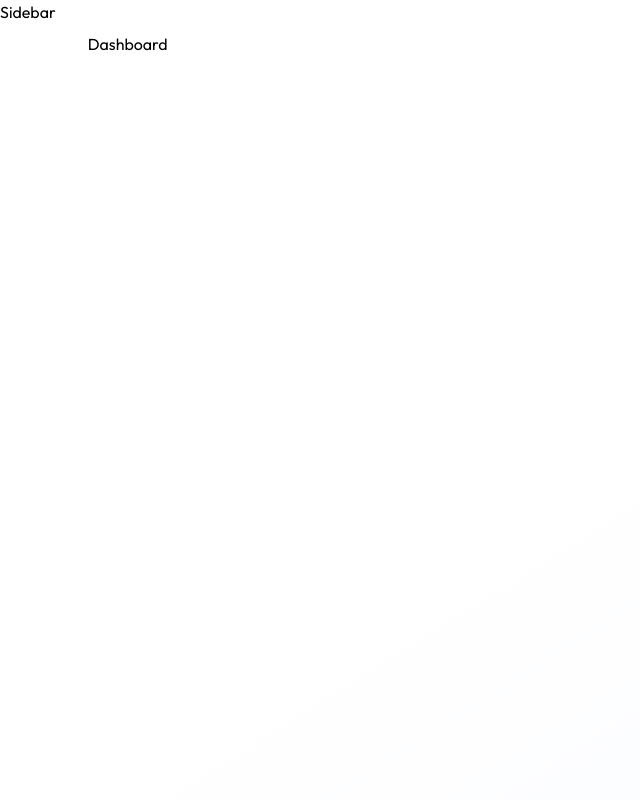
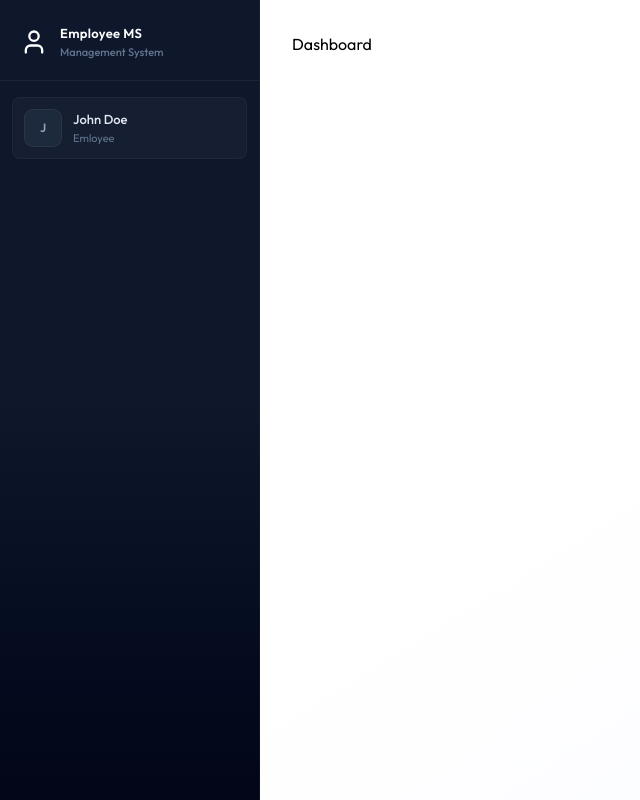
Before and after one commit to junaid0x/EMS, a React (Vite) app in the folder client/: page /dashboard in a window 1280 px wide. Shown: the whole page, without its empty margins (0-640 px from the left). Built offline with nearby package versions, Linux system fonts and the light colour scheme.

Commit message:
Add Sidebar component and integrate it into Layout

```diff
--- /dev/null
+++ b/client/src/components/Sidebar.jsx
@@ -0,0 +1,95 @@
+import { useEffect, useState } from 'react'
+import {useLocation} from 'react-router-dom'
+import { dummyProfileData } from '../assets/assets'
+import { MenuIcon, UserIcon, XIcon } from 'lucide-react'
+
+const Sidebar = () => {
+  const {pathname} = useLocation()
+  const [userName, setUserName]= useState('')
+  const [mobileOpen, setMobileOpen]= useState(false)
+
+  useEffect(()=>{
+    setUserName(dummyProfileData.firstName + " " + dummyProfileData.lastName)
+  },[])
+
+   // close mobile sidebar on route change
+
+  useEffect(()=>{
+    setMobileOpen(false)
+  },[pathname])
+
+  const role = "" || "Employee";
+
+  const sidebarContent = (
+    <>
+      {/* {Brand Header} */}
+        <div className='px-5 pt-6 border-b border-white/6 pb-5'>
+          <div className='flex items-center justify-between'>
+              <div className='flex items-center gap-3'>
+                  <UserIcon  className='text-white size-7'/>
+                  <div>
+                    <p className='font-semibold text-[13px] text-white tracking-wide'>Employee MS</p>
+                    <p className='text-[11px] text-slate-500 font-medium'>Management System</p>
+                  </div>
+              </div>
+              {/* {Close button on mobile} */}
+              <button onClick={()=>setMobileOpen(false)} className='lg:hidden text-slate-400 hover:text-white p-1'>
+                <XIcon size={20}/>
+              </button>
+          </div>
+        </div>
+
+
+      {/* {User Profile Card} */}
+      {userName && (
+          <div className='mx-3 mt-4 mb-1 p-3 rounded-lg bg-white/3 border border-white/4'>
+            <div className='flex items-center gap-3'>
+              <div className='w-9 h-9 rounded-lg bg-slate-800 flex items-center justify-center ring-1 ring-white/10 shrink-0'>
+                <span className='text-slate-400 text-xs font-semibold'>
+                  {userName.charAt(0).toUpperCase()}
+                </span>
+              </div>
+              <div className='min-w-0'>
+                <p className='text-[13px] font-medium text-slate-200 truncate'>{userName}</p>
+                <p className='text-[11px] text-slate-500 truncate'>{role === "ADMIN"? "Administrator" : "Emloyee"}</p>
+              </div>
+            </div>
+          </div>
+      )}
+
+
+      {/* {Section Label} */}
+
+      {/* {Navigation List} */}
+
+      {/* {Logout} */}
+    </>
+  )
+
+  return (
+    <>
+      {/* {Mobile Hamburger button} */}
+      <button onClick={()=>setMobileOpen(true)} className='lg:hidden fixed top-4 left-4 z-50 p-2 bg-slate-900 texxt-white rounded-lg shadow-lg border border-white/10'>
+        <MenuIcon size={20}/>
+      </button>
+
+      {/* Mobile overlay */}
+      {mobileOpen && <div className='lg:hidden fixed inset-0 bg-black/60 backdrop-blur-sm z-440' onClick={()=>setMobileOpen(false)} />}
+
+      {/* {Sidebar - Desktop} */}
+      <aside className='hidden lg:flex flex-col h-full w-[260px] bg-linear-to-b from-slate-900 via-slate-900 to-slate-950 text-white shrink-0 border-r border-white/4'>
+        {sidebarContent}
+      </aside>
+
+      {/* {Sidebar - Mobile} */}
+      <aside className={`lg:hidden fixed inset-y-0 left-0 w-72 bg-linear-to-b from-slate-900 via-slate-900 to-slate-950 text-white z-50 flex flexx-col transform transition-transform
+        duration-300 ${mobileOpen ? "translate-x-0" : "-translate-x-full"}`}>
+        {sidebarContent}
+      </aside>
+    </>
+
+
+  )
+}
+
+export default Sidebar
--- a/client/src/pages/Layout.jsx
+++ b/client/src/pages/Layout.jsx
@@ -1,9 +1,10 @@
 import { Outlet } from "react-router-dom"
+import Sidebar from "../components/Sidebar"
 
 const Layout = () => {
   return (
     <div className="flex h-screen bg-linear-to-br from slate-50 via-white to-indigo-50/30">
-      <p>Sidebar</p>
+      <Sidebar/>
       <main className="flex-1 overflow-y-auto">
         <div className="p-4 pt-16 sm:p-6 sm:pt-6 lg:p-8 max-w-400 mx-auto">
           <Outlet/>
```
